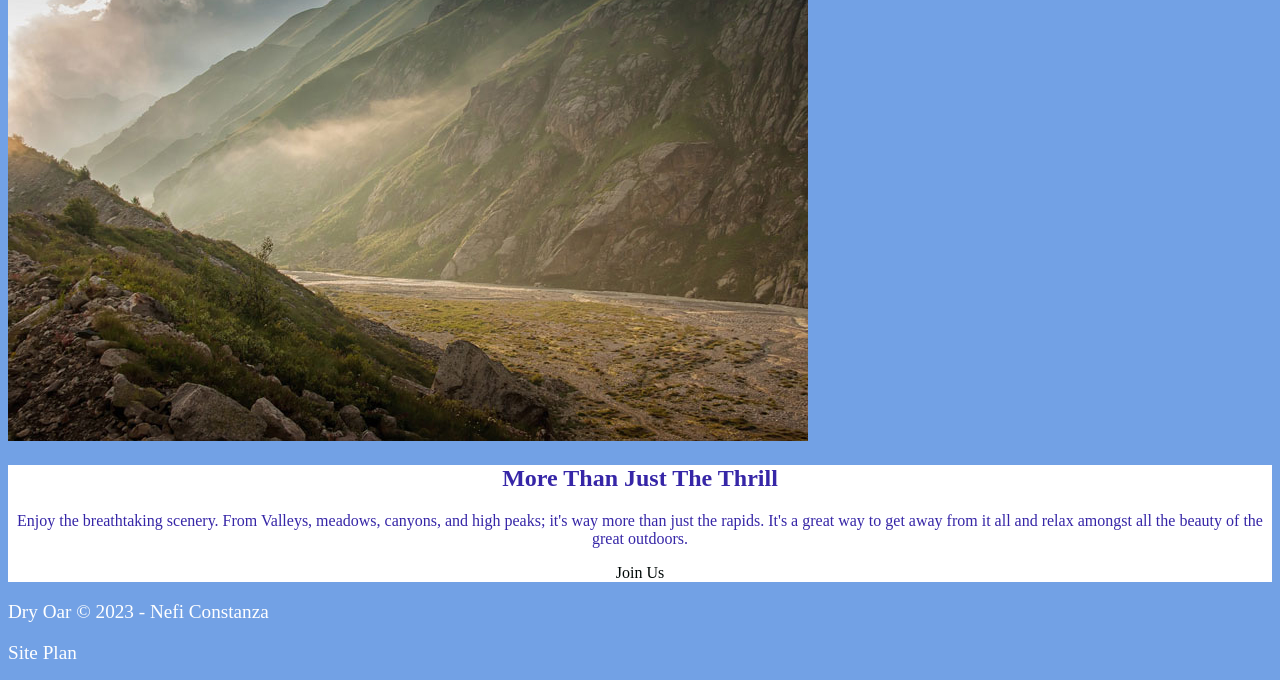
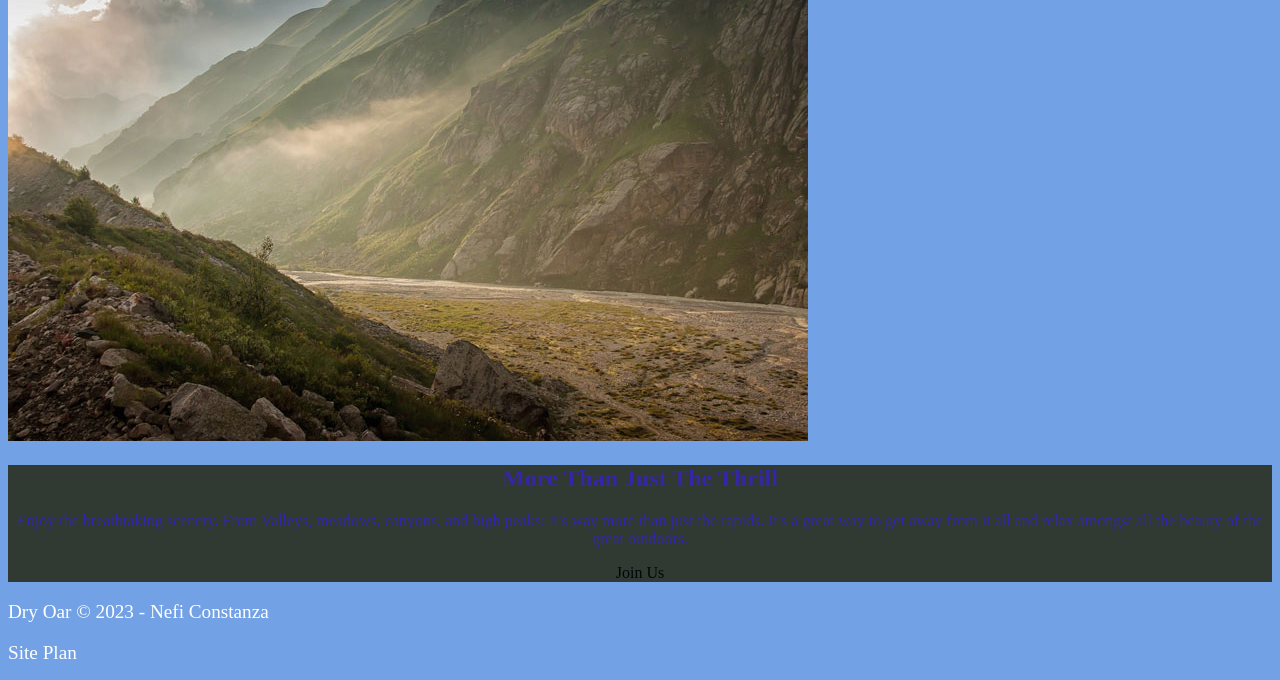
Before and after one commit to neficonstanza/wdd130, a plain HTML site: page wwr/index.html in a window 1280 px wide. Shown: the part 3611-4291 px from the top of the page. Drawn offline with Linux system fonts and the light colour scheme.

Commit message:
Added to setup

```diff
--- a/wwr/styles/style.css
+++ b/wwr/styles/style.css
@@ -106,5 +106,5 @@ footer p a:hover {
 }
 
 .msg {
-    background-color: white;
+    background-color: rgb(48, 57, 50);
 }
```
